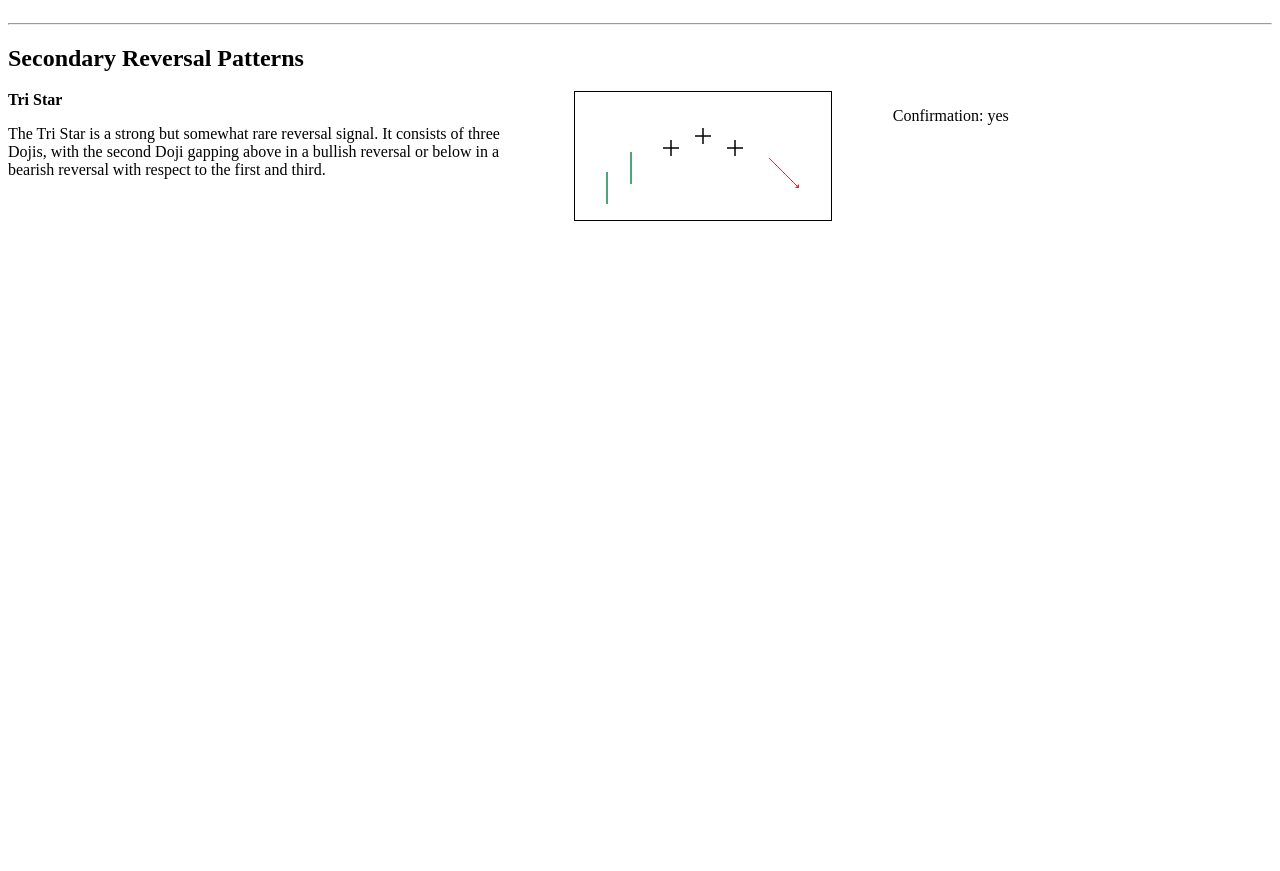
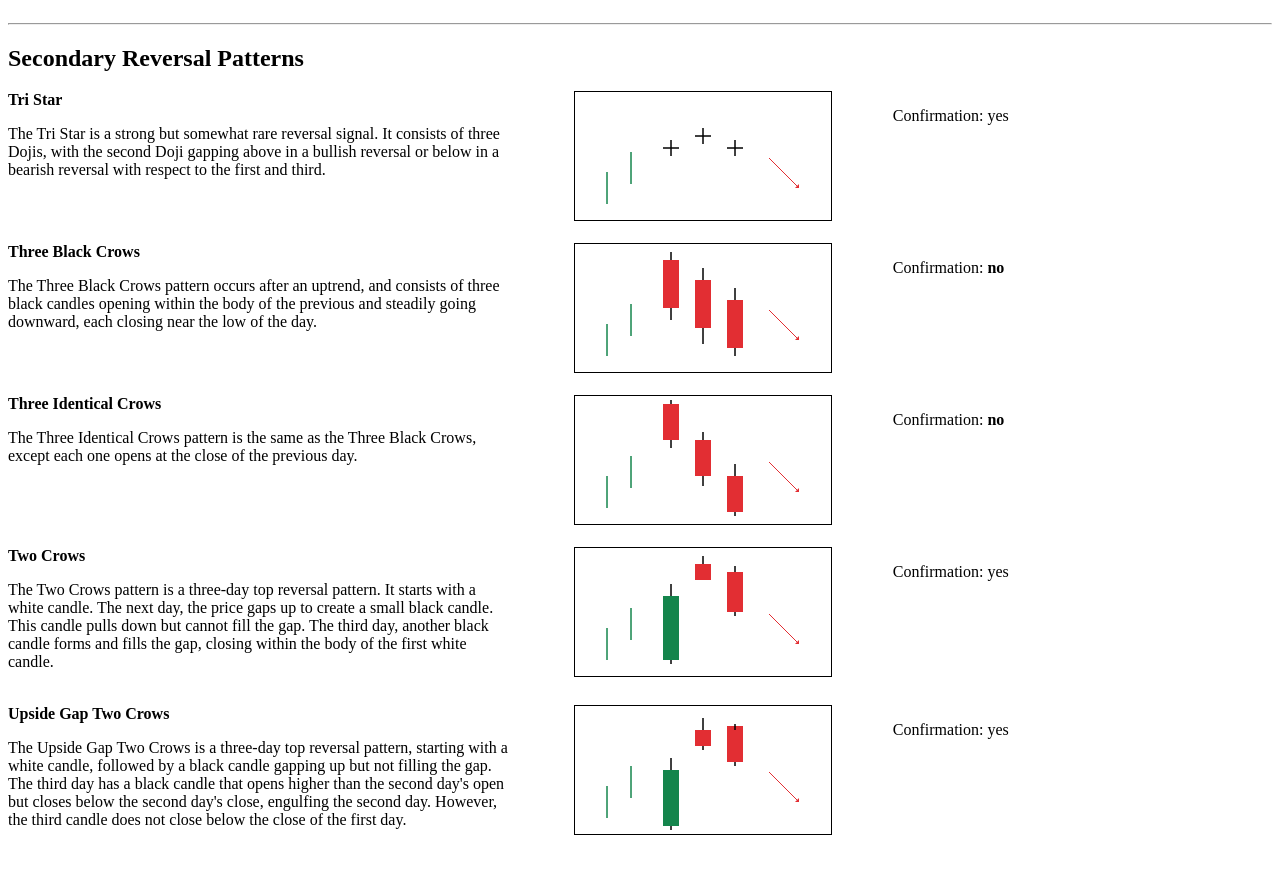
Before and after one commit to danlliu/candlesticks, a plain HTML site: page index.html in a window 1280 px wide. Shown: the part 3409-4280 px from the top of the page. Before the commit the page ends 3660 px from the top, so only its background shows below. Drawn offline with Linux system fonts and the light colour scheme.

Commit message:
More secondary patterns

```diff
--- a/css/styles.css
+++ b/css/styles.css
@@ -77,7 +77,3 @@ section > section {
 .pattern {
     min-width: 256px;
 }
-
-.sc {
-    width: 30%
-}
--- a/main.js
+++ b/main.js
@@ -10,7 +10,7 @@ function template(idname, title, descr, conf, note = null) {
             <div class="pattern">
                 <canvas id="${idname}" width="256" height="128" style="border: 1px #000 solid"></canvas>
             </div>
-            <div class="sc">
+            <div class="confirmation" style="width: 30%">
                 <p>Confirmation: ${conf === "no" ? `<span style='font-weight: bolder'>${conf}</span>` : conf}</p>
                 ${note != null ? `<p></p><i>Note: </i>${note}</p>` : ""}
             </div>
@@ -181,11 +181,35 @@ let tristar = new Pattern(
     "Tri Star",
     "The Tri Star is a strong but somewhat rare reversal signal. It consists of three Dojis, with the second Doji gapping above in a bullish reversal or below in a bearish reversal with respect to the first and third.",
     "yes"
+);
+let threeblackcrows = new Pattern(
+    "threecrow",
+    "Three Black Crows",
+    "The Three Black Crows pattern occurs after an uptrend, and consists of three black candles opening within the body of the previous and steadily going downward, each closing near the low of the day.",
+    "no"
+);
+let threeidenticalcrows = new Pattern(
+    "threeidcrow",
+    "Three Identical Crows",
+    "The Three Identical Crows pattern is the same as the Three Black Crows, except each one opens at the close of the previous day.",
+    "no"
+);
+let twocrows = new Pattern(
+    "twocrows",
+    "Two Crows",
+    "The Two Crows pattern is a three-day top reversal pattern. It starts with a white candle. The next day, the price gaps up to create a small black candle. This candle pulls down but cannot fill the gap. The third day, another black candle forms and fills the gap, closing within the body of the first white candle.",
+    "yes"
+);
+let upsidegaptwocrows = new Pattern(
+    "upsidetwocrows",
+    "Upside Gap Two Crows",
+    "The Upside Gap Two Crows is a three-day top reversal pattern, starting with a white candle, followed by a black candle gapping up but not filling the gap. The third day has a black candle that opens higher than the second day's open but closes below the second day's close, engulfing the second day. However, the third candle does not close below the close of the first day.",
+    "yes"
 )
 
 let simples = [black_marubozu, white_marubozu, closing_marubozu, opening_marubozu, spinning_top];
 let major_reverses = [doji_star, gravestone, dragonfly, bullish_engulfing, bearish_engulfing, hammer, hangingman, piercing, dark_cloud, bullish_harami, bearish_harami, morning_star, evening_star, kicker, shooting_star, invert_hammer];
-let secondary_reverses = [tristar];
+let secondary_reverses = [tristar, threeblackcrows, threeidenticalcrows, twocrows, upsidegaptwocrows];
 
 simples.forEach((p) => {
     SIMPLE.innerHTML += template(p.idname, p.title, p.description, p.conf, p.note);
@@ -255,6 +279,8 @@ let rightup = () => {
     ctx.strokeStyle = "#000";
 };
 
+// Simple
+{
 // *** bl_maru *** //
     {
         load("bl_maru");
@@ -399,7 +425,10 @@ let rightup = () => {
         ctx.closePath();
         ctx.stroke();
     }
+}
 
+// Major Rev
+{
 // *** doji_star *** //
     {
         load("doji_star");
@@ -449,11 +478,11 @@ let rightup = () => {
         ctx.fillStyle = RED;
         ctx.fillRect(104, 40, 16, 48);
         line(112, 40, 112, 28);
-    line (112, 88, 112, 96);
+        line(112, 88, 112, 96);
         ctx.fillStyle = GREEN;
         ctx.fillRect(136, 32, 16, 64);
-    line (144, 32, 144, 28);
-    line(144,96,144,116);
+        line(144, 32, 144, 28);
+        line(144, 96, 144, 116);
         leftdown();
         rightup();
     }
@@ -463,11 +492,11 @@ let rightup = () => {
         ctx.fillStyle = GREEN;
         ctx.fillRect(104, 40, 16, 48);
         line(112, 40, 112, 16);
-    line (112, 88, 112, 102);
+        line(112, 88, 112, 102);
         ctx.fillStyle = RED;
         ctx.fillRect(136, 32, 16, 64);
-    line (144, 32, 144, 24);
-    line(144,96,144,108);
+        line(144, 32, 144, 24);
+        line(144, 96, 144, 108);
         leftup();
         rightdown();
     }
@@ -561,7 +590,7 @@ let rightup = () => {
         ctx.fillStyle = RED;
         ctx.fillRect(88, 32, 16, 64);
         line(96, 32, 96, 16);
-    line(96,96,96,104);
+        line(96, 96, 96, 104);
         //ctx.fillRect(120, 104, 16, 12);
         line(128, 104, 128, 98);
         line(128, 116, 128, 122);
@@ -590,7 +619,7 @@ let rightup = () => {
         ctx.fillStyle = GREEN;
         ctx.fillRect(88, 32, 16, 64);
         line(96, 32, 96, 16);
-    line(96,96,96,104);
+        line(96, 96, 96, 104);
         //ctx.fillRect(120, 104, 16, 12);
         line(128, 24, 128, 30);
         line(128, 12, 128, 6);
@@ -665,20 +694,89 @@ let rightup = () => {
         leftdown();
         rightup();
     }
+}
 
+// Secondary Rev
+{
 // *** tristar *** //
     {
         load("tristar");
 
         line(96, 64, 96, 48);
-    line (88, 56, 104, 56);
+        line(88, 56, 104, 56);
 
         line(128, 52, 128, 36);
-    line (120, 44, 136, 44);
+        line(120, 44, 136, 44);
 
         line(160, 64, 160, 48);
-    line (152, 56, 168, 56);
+        line(152, 56, 168, 56);
 
         leftup();
         rightdown();
     }
+// *** threeblackcrows *** //
+    {
+        load("threecrow");
+        ctx.fillStyle = RED;
+        ctx.fillRect(88, 16, 16, 48);
+        line(96, 16, 96, 8);
+        line(96, 64, 96, 76);
+        ctx.fillRect(120, 36, 16, 48);
+        line(128, 36, 128, 24);
+        line(128, 84, 128, 100);
+        ctx.fillRect(152, 56, 16, 48);
+        line(160, 56, 160, 44);
+        line(160, 104, 160, 112);
+        leftup();
+        rightdown();
+    }
+// *** threeidenticalcrows *** //
+    {
+        load("threeidcrow");
+        ctx.fillStyle = RED;
+        ctx.fillRect(88, 8, 16, 36);
+        line(96, 8, 96, 4);
+        line(96, 44, 96, 52);
+        ctx.fillRect(120, 44, 16, 36);
+        line(128, 44, 128, 36);
+        line(128, 80, 128, 90);
+        ctx.fillRect(152, 80, 16, 36);
+        line(160, 80, 160, 68);
+        line(160, 116, 160, 120);
+        leftup();
+        rightdown();
+    }
+// *** twocrows *** //
+    {
+        load("twocrows");
+        ctx.fillStyle = GREEN;
+        ctx.fillRect(88, 48, 16, 64);
+        line(96, 48, 96, 36);
+        line(96, 112, 96, 116);
+        ctx.fillStyle = RED;
+        ctx.fillRect(120, 16, 16, 16);
+        line(128, 16, 128, 8);
+        ctx.fillRect(152, 24, 16, 40);
+        line(160, 24, 160, 18);
+        line(160, 64, 160, 68);
+        leftup();
+        rightdown();
+    }
+    // *** upsidegaptwocrows *** //
+    {
+        load("upsidetwocrows");
+        ctx.fillStyle = GREEN;
+        ctx.fillRect(88, 64, 16, 56);
+        line(96, 64, 96, 52);
+        line(96, 120, 96, 124);
+        ctx.fillStyle = RED;
+        ctx.fillRect(120, 24, 16, 16);
+        line(128, 24, 128, 12);
+        line(128, 40, 128, 44);
+        ctx.fillRect(152, 20, 16, 36);
+        line(160, 24, 160, 18);
+        line(160, 56, 160, 60);
+        leftup();
+        rightdown();
+    }
+}
```
Lines whose indentation alone changed are shown as unchanged.
